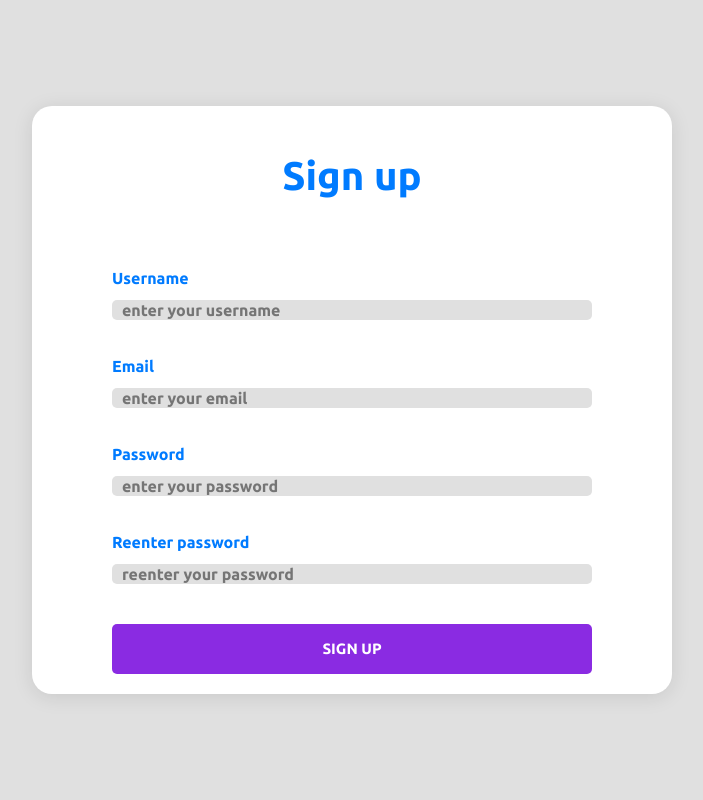
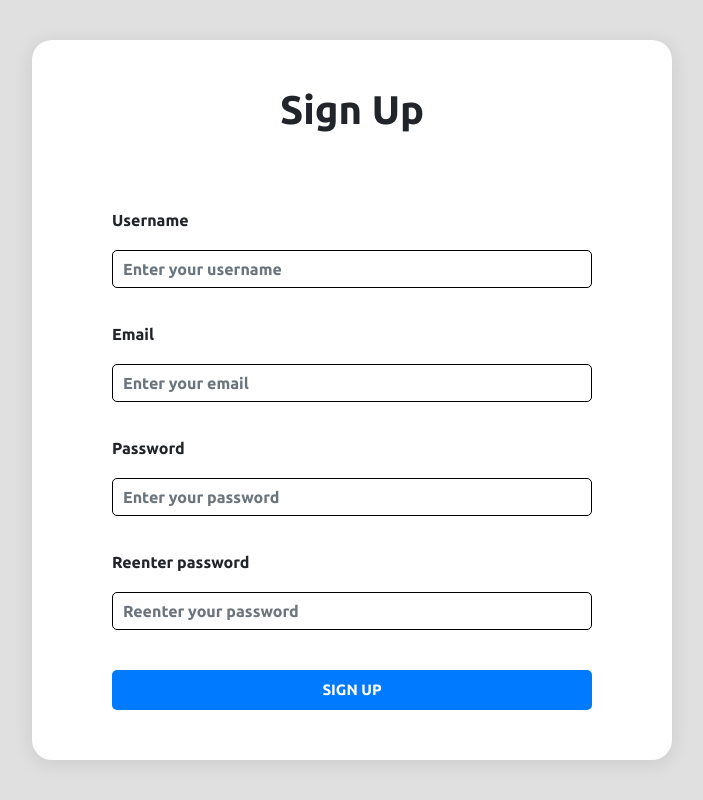
Before and after one commit to ChanHK/AssessmentBuilder, a React (Create React App) app in the folder client/: page / in a window 1280 px wide. Shown: the whole page, without its empty margins (288-991 px from the left). Built offline with nearby package versions, Linux system fonts and the light colour scheme.

Commit message:
add components/ separation

```diff
--- /dev/null
+++ b/client/src/components/FormComponents/CustomForm.js
@@ -0,0 +1,22 @@
+import React from "react";
+import { StyleSheet, css } from "aphrodite";
+import "bootstrap/dist/css/bootstrap.min.css";
+import { Form } from "react-bootstrap";
+
+const CustomForm = (props) => (
+  <Form className={css(styles.style)}>
+      {props.children}
+  </Form>
+);
+
+const styles = StyleSheet.create({
+  style: {
+    width: "80%",
+    height: "70%",
+    display: "flex",
+    padding: "30px 0px",
+    flexDirection: "column",
+  },
+});
+
+export default CustomForm;
--- /dev/null
+++ b/client/src/components/FormComponents/CustomFormButton.js
@@ -0,0 +1,27 @@
+import React from "react";
+import { StyleSheet, css } from "aphrodite";
+import "bootstrap/dist/css/bootstrap.min.css";
+import { Button } from "react-bootstrap";
+
+const CustomFormButton = (props) => (
+  <Button className={css(styles.style)}>{props.children}</Button>
+);
+
+const styles = StyleSheet.create({
+  style: {
+    marginTop: "40px",
+    width: "auto",
+    height: "40px",
+    border: "none",
+    outline: "none",
+    fontFamily: "Ubuntu-Bold",
+    // backgroundColor: "blueviolet",
+    color: "white",
+    borderRadius: "5px",
+    fontSize: "15px",
+    textTransform: "uppercase",
+    lineHeight: "1.2",
+  },
+});
+
+export default CustomFormButton;
--- /dev/null
+++ b/client/src/components/FormComponents/CustomFormControl.js
@@ -0,0 +1,26 @@
+import React from "react";
+import { StyleSheet, css } from "aphrodite";
+import "bootstrap/dist/css/bootstrap.min.css";
+import { Form } from "react-bootstrap";
+
+const CustomFormControl = (props) => (
+  <Form.Control
+    name={props.name}
+    className={css(styles.style)}
+    type={props.type}
+    placeholder={props.placeholder}
+  />
+);
+
+const styles = StyleSheet.create({
+  style: {
+    border: "1px solid black",
+    width: "auto",
+    borderRadius: "5px",
+    fontFamily: "Ubuntu-Bold",
+    paddingLeft: "10px",
+    color: "black",
+  },
+});
+
+export default CustomFormControl;
--- /dev/null
+++ b/client/src/components/FormComponents/CustomLabel.js
@@ -0,0 +1,20 @@
+import React from "react";
+import { StyleSheet, css } from "aphrodite";
+import "bootstrap/dist/css/bootstrap.min.css";
+import { Form } from "react-bootstrap";
+
+const CustomLabel = (props) => (
+  <Form.Label className={css(styles.style)}>{props.children}</Form.Label>
+);
+
+const styles = StyleSheet.create({
+  style: {
+    textAlign: "center",
+    fontSize: "40px",
+    fontFamily: "Ubuntu-Bold",
+    paddingTop: "20px",
+    paddingBottom: "20px",
+  },
+});
+
+export default CustomLabel;
--- /dev/null
+++ b/client/src/components/FormComponents/CustomSubLabel.js
@@ -0,0 +1,18 @@
+import React from "react";
+import { StyleSheet, css } from "aphrodite";
+import "bootstrap/dist/css/bootstrap.min.css";
+import { Form } from "react-bootstrap";
+
+const CustomSubLabel = (props) => (
+  <Form.Label className={css(styles.style)}>{props.children}</Form.Label>
+);
+
+const styles = StyleSheet.create({
+  style: {
+    fontFamily: "Ubuntu-Bold",
+    paddingBottom: "10px",
+    paddingTop: "10px",
+  },
+});
+
+export default CustomSubLabel;
--- /dev/null
+++ b/client/src/components/FormComponents/CustomTitle.js
@@ -0,0 +1,21 @@
+import React from "react";
+import { StyleSheet, css } from "aphrodite";
+import CustomLabel from "../../components/FormComponents/CustomLabel";
+
+const CustomTitle = (props) => (
+  <div className={css(styles.container)}>
+    <CustomLabel>{props.children}</CustomLabel>
+  </div>
+);
+
+const styles = StyleSheet.create({
+  container: {
+    width: "100%",
+    height: "30%",
+    justifyContent: "center",
+    alignItems: "center",
+    display: "flex",
+  },
+});
+
+export default CustomTitle;
--- /dev/null
+++ b/client/src/pages/Home/index.js
@@ -0,0 +1,3 @@
+import HomeContainer from "./HomeContainer";
+
+export default HomeContainer;
--- a/client/src/pages/Login/LoginContainer.js
+++ b/client/src/pages/Login/LoginContainer.js
@@ -1,8 +1,11 @@
 import React, { Component } from "react";
 import { StyleSheet, css } from "aphrodite";
-import "bootstrap/dist/css/bootstrap.min.css";
-import { Form, Button } from "react-bootstrap";
 import "../../css/general.css";
+import CustomTitle from "../../components/FormComponents/CustomTitle";
+import CustomForm from "../../components/FormComponents/CustomForm";
+import CustomSubLabel from "../../components/FormComponents/CustomSubLabel";
+import CustomFormControl from "../../components/FormComponents/CustomFormControl";
+import CustomFormButton from "../../components/FormComponents/CustomFormButton";
 
 class LoginContainer extends Component {
   constructor() {
@@ -19,31 +22,27 @@ class LoginContainer extends Component {
 
   render() {
     return (
-      <div className={css(styles.BGContainer)}>
-        <div className={css(styles.WhiteBoxContainer)}>
-          <div className={css(styles.titleContainer)}>
-            <Form.Label className={css(styles.title)}>Login</Form.Label>
-          </div>
-          <Form className={css(styles.formContainer)}>
-            <Form.Label className={css(styles.subtitle)}>Email</Form.Label>
-            <Form.Control
-              name="email"
-              className={css(styles.input)}
-              type="text"
+      <div className={css(styles.background)}>
+        <div className={css(styles.whiteBox)}>
+          <CustomTitle>Login</CustomTitle>
+          <CustomForm>
+            <CustomSubLabel>Email</CustomSubLabel>
+            <CustomFormControl
+              name={"email"}
+              type={"text"}
               onChange={this.onChange}
-              placeholder="Enter your email"
+              placeholder={"Enter your email"}
             />
             <br />
-            <Form.Label className={css(styles.subtitle)}>Password</Form.Label>
-            <Form.Control
-              name="password"
-              className={css(styles.input)}
-              type="text"
+            <CustomSubLabel>Password</CustomSubLabel>
+            <CustomFormControl
+              name={"password"}
+              type={"password"}
               onChange={this.onChange}
-              placeholder="Enter your password"
+              placeholder={"Enter your password"}
             />
-            <Button className={css(styles.button)}>Login</Button>
-          </Form>
+            <CustomFormButton>Login</CustomFormButton>
+          </CustomForm>
         </div>
       </div>
     );
@@ -51,7 +50,7 @@ class LoginContainer extends Component {
 }
 
 const styles = StyleSheet.create({
-  BGContainer: {
+  background: {
     backgroundColor: "#e0e0e0",
     width: "100%",
     height: "100vh",
@@ -59,7 +58,7 @@ const styles = StyleSheet.create({
     alignItems: "center",
     display: "flex",
   },
-  WhiteBoxContainer: {
+  whiteBox: {
     backgroundColor: "white",
     boxShadow: "0 3px 20px 0px rgba(0, 0, 0, 0.1)",
     width: "50%",
@@ -71,59 +70,6 @@ const styles = StyleSheet.create({
     alignItems: "center",
     flexDirection: "column",
   },
-  titleContainer: {
-    width: "100%",
-    height: "30%",
-    justifyContent: "center",
-    alignItems: "center",
-    display: "flex",
-  },
-  title: {
-    textAlign: "center",
-    fontSize: "40px",
-    fontFamily: "Ubuntu-Bold",
-    paddingTop: "20px",
-    paddingBottom: "20px",
-  },
-  formContainer: {
-    width: "80%",
-    height: "70%",
-    display: "flex",
-    padding: "30px 0px",
-    flexDirection: "column",
-  },
-  subtitle: {
-    fontFamily: "Ubuntu-Bold",
-    paddingBottom: "10px",
-    paddingTop: "10px",
-  },
-  input: {
-    // backgroundColor: "#e0e0e0",
-    // outline: "none",
-    // border: "none",
-    border: "1px solid black",
-    width: "auto",
-    // height: "20px",
-    // padding: "10px 0px",
-    borderRadius: "5px",
-    fontFamily: "Ubuntu-Bold",
-    paddingLeft: "10px",
-  },
-  button: {
-    marginTop: "40px",
-    width: "auto",
-    height: "40px",
-    // padding: "5px 0px",
-    border: "none",
-    outline: "none",
-    fontFamily: "Ubuntu-Bold",
-    // backgroundColor: "blueviolet",
-    color: "white",
-    borderRadius: "5px",
-    fontSize: "15px",
-    textTransform: "uppercase",
-    lineHeight: "1.2",
-  },
 });
 
 export default LoginContainer;
--- a/client/src/pages/Register/RegisterContainer.js
+++ b/client/src/pages/Register/RegisterContainer.js
@@ -1,6 +1,10 @@
 import React, { Component } from "react";
 import { StyleSheet, css } from "aphrodite";
-
+import CustomTitle from "../../components/FormComponents/CustomTitle";
+import CustomForm from "../../components/FormComponents/CustomForm";
+import CustomSubLabel from "../../components/FormComponents/CustomSubLabel";
+import CustomFormControl from "../../components/FormComponents/CustomFormControl";
+import CustomFormButton from "../../components/FormComponents/CustomFormButton";
 import "../../css/general.css";
 
 export default class RegisterContainer extends Component {
@@ -14,48 +18,49 @@ export default class RegisterContainer extends Component {
     };
   }
 
+  onChange = (e) => {
+    this.setState({ [e.target.name]: e.target.value });
+  };
+
   render() {
     return (
-      <div className={css(styles.BGContainer)}>
-        <div className={css(styles.WhiteBoxContainer)}>
-          <div className={css(styles.titleContainer)}>
-            <a className={css(styles.title)}>Sign up</a>
-          </div>
-          <form className={css(styles.formContainer)}>
-            <a className={css(styles.subtitle)}>Username</a>
-            <input
-              className={css(styles.input)}
-              type="text"
-              // value={this.state.username}
-              placeholder="enter your username"
-              onchange={(value) => this.setState({ username: value })}
+      <div className={css(styles.background)}>
+        <div className={css(styles.whiteBox)}>
+          <CustomTitle>Sign Up</CustomTitle>
+          <CustomForm>
+            <CustomSubLabel>Username</CustomSubLabel>
+            <CustomFormControl
+              name={"username"}
+              type={"text"}
+              onChange={this.onChange}
+              placeholder={"Enter your username"}
             />
             <br />
-            <a className={css(styles.subtitle)}>Email</a>
-            <input
-              className={css(styles.input)}
-              type="text"
-              //   value={this.state.email}
-              placeholder="enter your email"
+            <CustomSubLabel>Email</CustomSubLabel>
+            <CustomFormControl
+              name={"email"}
+              type={"text"}
+              onChange={this.onChange}
+              placeholder={"Enter your email"}
             />
             <br />
-            <a className={css(styles.subtitle)}>Password</a>
-            <input
-              className={css(styles.input)}
-              type="text"
-              //   value={this.state.password}
-              placeholder="enter your password"
+            <CustomSubLabel>Password</CustomSubLabel>
+            <CustomFormControl
+              name={"password"}
+              type={"password"}
+              onChange={this.onChange}
+              placeholder={"Enter your password"}
             />
             <br />
-            <a className={css(styles.subtitle)}>Reenter password</a>
-            <input
-              className={css(styles.input)}
-              type="text"
-              //   value={this.state.secpass}
-              placeholder="reenter your password"
+            <CustomSubLabel>Reenter password</CustomSubLabel>
+            <CustomFormControl
+              name={"secpass"}
+              type={"password"}
+              onChange={this.onChange}
+              placeholder={"Reenter your password"}
             />
-            <button className={css(styles.button)}>Sign up</button>
-          </form>
+            <CustomFormButton>Sign up</CustomFormButton>
+          </CustomForm>
         </div>
       </div>
     );
@@ -63,7 +68,7 @@ export default class RegisterContainer extends Component {
 }
 
 const styles = StyleSheet.create({
-  BGContainer: {
+  background: {
     backgroundColor: "#e0e0e0",
     width: "100%",
     height: "100vh",
@@ -71,7 +76,7 @@ const styles = StyleSheet.create({
     alignItems: "center",
     display: "flex",
   },
-  WhiteBoxContainer: {
+  whiteBox: {
     backgroundColor: "white",
     boxShadow: "0 3px 20px 0px rgba(0, 0, 0, 0.1)",
     width: "50%",
@@ -83,57 +88,4 @@ const styles = StyleSheet.create({
     alignItems: "center",
     flexDirection: "column",
   },
-  titleContainer: {
-    width: "100%",
-    height: "30%",
-    justifyContent: "center",
-    alignItems: "center",
-    display: "flex",
-  },
-  title: {
-    textAlign: "center",
-    fontSize: "40px",
-    fontFamily: "Ubuntu-Bold",
-    paddingTop: "20px",
-    paddingBottom: "20px",
-  },
-  formContainer: {
-    width: "80%",
-    height: "70%",
-    display: "flex",
-    paddingTop: "30px",
-    flexDirection: "column",
-    flexDirection: "column",
-  },
-  subtitle: {
-    fontFamily: "Ubuntu-Bold",
-    paddingBottom: "10px",
-    paddingTop: "10px",
-  },
-  input: {
-    backgroundColor: "#e0e0e0",
-    outline: "none",
-    border: "none",
-    width: "auto",
-    height: "20px",
-    padding: "10px 0px",
-    borderRadius: "5px",
-    fontFamily: "Ubuntu-Bold",
-    paddingLeft: "10px",
-  },
-  button: {
-    marginTop: "40px",
-    width: "auto",
-    height: "50px",
-    padding: "5px 0px",
-    border: "none",
-    outline: "none",
-    fontFamily: "Ubuntu-Bold",
-    backgroundColor: "blueviolet",
-    color: "white",
-    borderRadius: "5px",
-    fontSize: "15px",
-    textTransform: "uppercase",
-    lineHeight: "1.2",
-  },
 });
```
Also changed, not shown: client/src/pages/Home/HomeContainer.js (added, +27 -0 lines), 1 other file (tests, documents, lock files or other folders).
